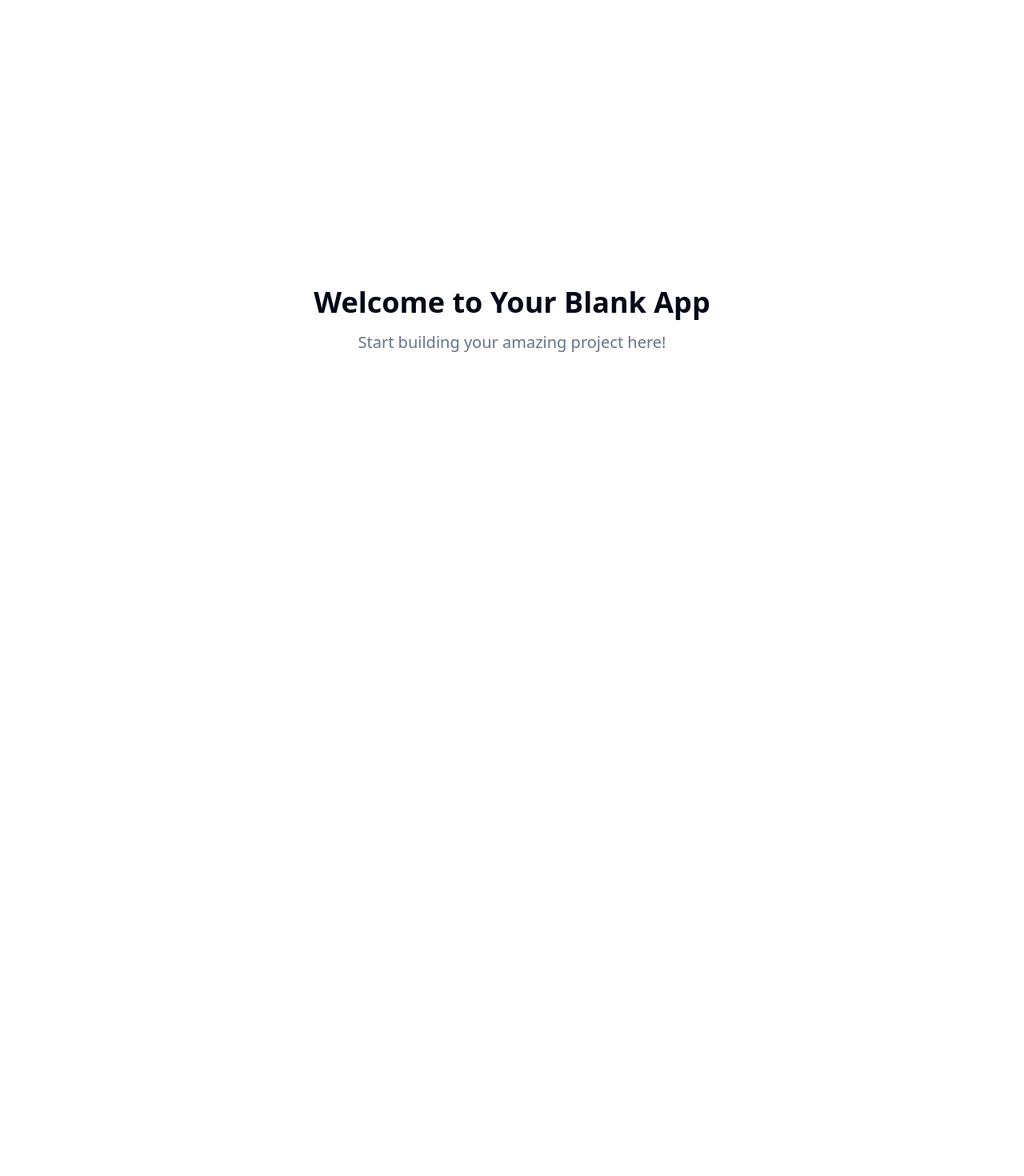
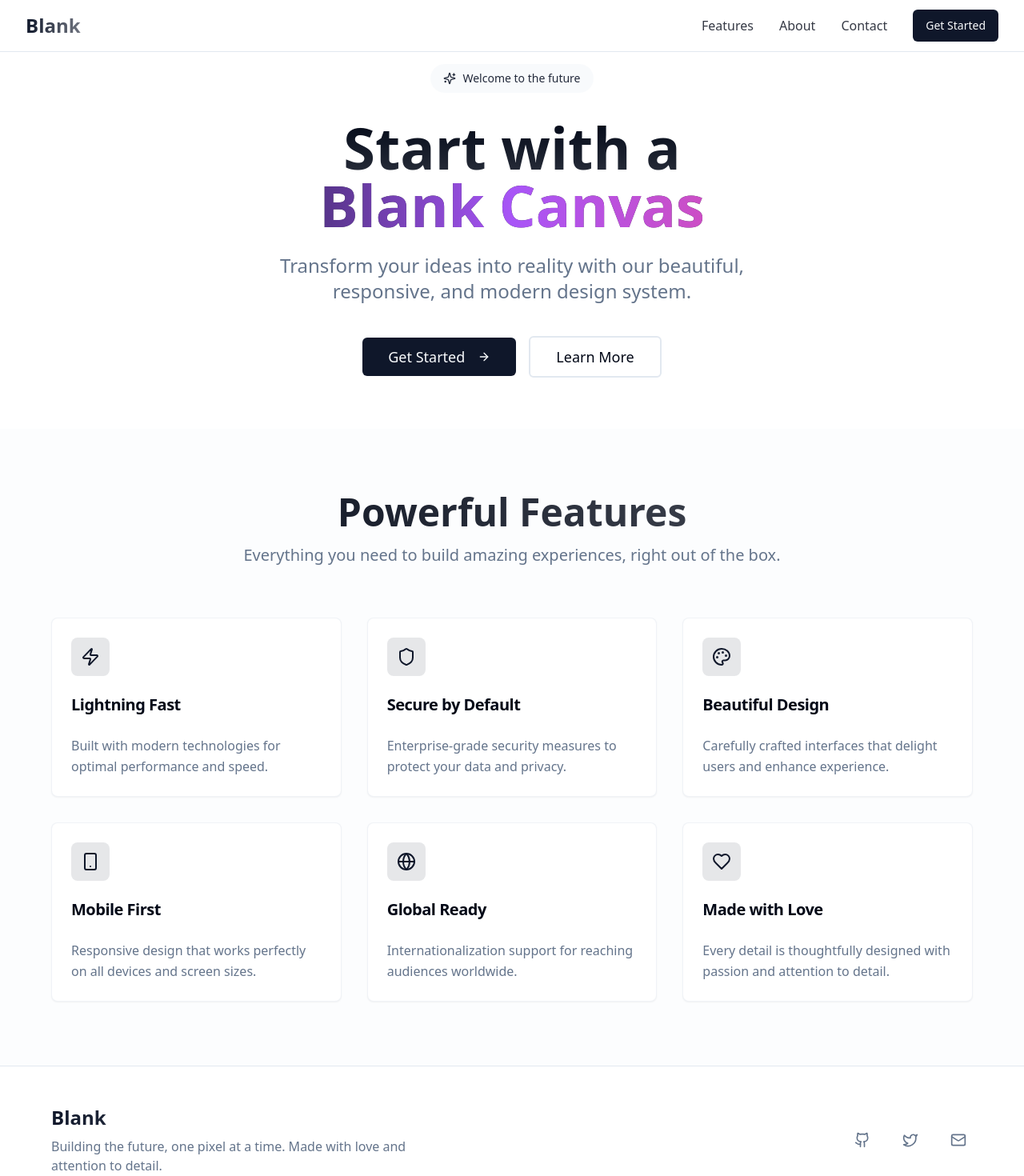
Before and after one commit to shriniketana/silent-space-build-e8957146, a React (Vite) app: page / in a window 1280 px wide. Shown: the top 1470 px of the page at 80% size. Before the commit the page ends 800 px from the top, so only its background shows below. Built offline with nearby package versions, Linux system fonts and the light colour scheme.

Commit message:
feat: Blank commit

```diff
--- /dev/null
+++ b/src/components/Features.tsx
@@ -0,0 +1,81 @@
+
+import { Card, CardContent, CardDescription, CardHeader, CardTitle } from "@/components/ui/card";
+import { Zap, Shield, Palette, Smartphone, Globe, Heart } from "lucide-react";
+
+const features = [
+  {
+    icon: Zap,
+    title: "Lightning Fast",
+    description: "Built with modern technologies for optimal performance and speed."
+  },
+  {
+    icon: Shield,
+    title: "Secure by Default",
+    description: "Enterprise-grade security measures to protect your data and privacy."
+  },
+  {
+    icon: Palette,
+    title: "Beautiful Design",
+    description: "Carefully crafted interfaces that delight users and enhance experience."
+  },
+  {
+    icon: Smartphone,
+    title: "Mobile First",
+    description: "Responsive design that works perfectly on all devices and screen sizes."
+  },
+  {
+    icon: Globe,
+    title: "Global Ready",
+    description: "Internationalization support for reaching audiences worldwide."
+  },
+  {
+    icon: Heart,
+    title: "Made with Love",
+    description: "Every detail is thoughtfully designed with passion and attention to detail."
+  }
+];
+
+const Features = () => {
+  return (
+    <section id="features" className="py-20 px-4 sm:px-6 lg:px-8 bg-secondary/20">
+      <div className="container mx-auto">
+        <div className="text-center mb-16">
+          <h2 className="text-3xl sm:text-4xl lg:text-5xl font-bold mb-4 bg-gradient-to-r from-foreground to-foreground/70 bg-clip-text text-transparent">
+            Powerful Features
+          </h2>
+          <p className="text-xl text-muted-foreground max-w-2xl mx-auto">
+            Everything you need to build amazing experiences, right out of the box.
+          </p>
+        </div>
+
+        <div className="grid grid-cols-1 md:grid-cols-2 lg:grid-cols-3 gap-8">
+          {features.map((feature, index) => {
+            const Icon = feature.icon;
+            return (
+              <Card
+                key={index}
+                className="group hover:shadow-lg transition-all duration-300 hover:-translate-y-1 border-border/50 hover:border-primary/20"
+              >
+                <CardHeader>
+                  <div className="w-12 h-12 bg-primary/10 rounded-lg flex items-center justify-center mb-4 group-hover:bg-primary/20 transition-colors">
+                    <Icon size={24} className="text-primary" />
+                  </div>
+                  <CardTitle className="text-xl group-hover:text-primary transition-colors">
+                    {feature.title}
+                  </CardTitle>
+                </CardHeader>
+                <CardContent>
+                  <CardDescription className="text-base leading-relaxed">
+                    {feature.description}
+                  </CardDescription>
+                </CardContent>
+              </Card>
+            );
+          })}
+        </div>
+      </div>
+    </section>
+  );
+};
+
+export default Features;
--- /dev/null
+++ b/src/components/Footer.tsx
@@ -0,0 +1,53 @@
+
+import { Github, Twitter, Mail } from "lucide-react";
+
+const Footer = () => {
+  return (
+    <footer className="py-12 px-4 sm:px-6 lg:px-8 border-t border-border">
+      <div className="container mx-auto">
+        <div className="flex flex-col md:flex-row justify-between items-center">
+          <div className="mb-8 md:mb-0">
+            <h3 className="text-2xl font-bold bg-gradient-to-r from-primary to-primary/60 bg-clip-text text-transparent mb-2">
+              Blank
+            </h3>
+            <p className="text-muted-foreground max-w-md">
+              Building the future, one pixel at a time. Made with love and attention to detail.
+            </p>
+          </div>
+
+          <div className="flex space-x-6">
+            <a
+              href="#"
+              className="text-muted-foreground hover:text-primary transition-colors p-2 hover:bg-primary/10 rounded-lg"
+              aria-label="GitHub"
+            >
+              <Github size={20} />
+            </a>
+            <a
+              href="#"
+              className="text-muted-foreground hover:text-primary transition-colors p-2 hover:bg-primary/10 rounded-lg"
+              aria-label="Twitter"
+            >
+              <Twitter size={20} />
+            </a>
+            <a
+              href="#"
+              className="text-muted-foreground hover:text-primary transition-colors p-2 hover:bg-primary/10 rounded-lg"
+              aria-label="Email"
+            >
+              <Mail size={20} />
+            </a>
+          </div>
+        </div>
+
+        <div className="mt-8 pt-8 border-t border-border text-center">
+          <p className="text-muted-foreground">
+            © 2024 Blank. All rights reserved. Built with precision and care.
+          </p>
+        </div>
+      </div>
+    </footer>
+  );
+};
+
+export default Footer;
--- /dev/null
+++ b/src/components/Hero.tsx
@@ -0,0 +1,41 @@
+
+import { Button } from "@/components/ui/button";
+import { ArrowRight, Sparkles } from "lucide-react";
+
+const Hero = () => {
+  return (
+    <section className="pt-20 pb-16 px-4 sm:px-6 lg:px-8">
+      <div className="container mx-auto text-center">
+        <div className="max-w-4xl mx-auto">
+          <div className="inline-flex items-center px-4 py-2 rounded-full bg-secondary/50 text-secondary-foreground mb-8 animate-pulse">
+            <Sparkles size={16} className="mr-2" />
+            <span className="text-sm font-medium">Welcome to the future</span>
+          </div>
+
+          <h1 className="text-4xl sm:text-6xl lg:text-7xl font-bold mb-6 bg-gradient-to-b from-foreground to-foreground/70 bg-clip-text text-transparent leading-tight">
+            Start with a
+            <span className="block bg-gradient-to-r from-primary via-purple-500 to-pink-500 bg-clip-text text-transparent">
+              Blank Canvas
+            </span>
+          </h1>
+
+          <p className="text-xl sm:text-2xl text-muted-foreground mb-10 max-w-2xl mx-auto leading-relaxed">
+            Transform your ideas into reality with our beautiful, responsive, and modern design system.
+          </p>
+
+          <div className="flex flex-col sm:flex-row gap-4 justify-center items-center">
+            <Button size="lg" className="bg-primary hover:bg-primary/90 text-primary-foreground px-8 py-6 text-lg group">
+              Get Started
+              <ArrowRight size={20} className="ml-2 group-hover:translate-x-1 transition-transform" />
+            </Button>
+            <Button variant="outline" size="lg" className="px-8 py-6 text-lg border-2">
+              Learn More
+            </Button>
+          </div>
+        </div>
+      </div>
+    </section>
+  );
+};
+
+export default Hero;
--- /dev/null
+++ b/src/components/Navigation.tsx
@@ -0,0 +1,66 @@
+
+import { Button } from "@/components/ui/button";
+import { Menu, X } from "lucide-react";
+import { useState } from "react";
+
+const Navigation = () => {
+  const [isMenuOpen, setIsMenuOpen] = useState(false);
+
+  return (
+    <nav className="fixed top-0 w-full bg-background/80 backdrop-blur-md border-b border-border z-50">
+      <div className="container mx-auto px-4 sm:px-6 lg:px-8">
+        <div className="flex justify-between items-center h-16">
+          <div className="flex items-center">
+            <h1 className="text-2xl font-bold bg-gradient-to-r from-primary to-primary/60 bg-clip-text text-transparent">
+              Blank
+            </h1>
+          </div>
+
+          <div className="hidden md:flex items-center space-x-8">
+            <a href="#features" className="text-foreground/80 hover:text-foreground transition-colors">
+              Features
+            </a>
+            <a href="#about" className="text-foreground/80 hover:text-foreground transition-colors">
+              About
+            </a>
+            <a href="#contact" className="text-foreground/80 hover:text-foreground transition-colors">
+              Contact
+            </a>
+            <Button className="bg-primary hover:bg-primary/90 text-primary-foreground">
+              Get Started
+            </Button>
+          </div>
+
+          <div className="md:hidden">
+            <Button
+              variant="ghost"
+              size="sm"
+              onClick={() => setIsMenuOpen(!isMenuOpen)}
+            >
+              {isMenuOpen ? <X size={20} /> : <Menu size={20} />}
+            </Button>
+          </div>
+        </div>
+
+        {isMenuOpen && (
+          <div className="md:hidden border-t border-border">
+            <div className="px-2 pt-2 pb-3 space-y-1 bg-background">
+              <a href="#features" className="block px-3 py-2 text-foreground/80 hover:text-foreground">
+                Features
+              </a>
+              <a href="#about" className="block px-3 py-2 text-foreground/80 hover:text-foreground">
+                About
+              </a>
+              <a href="#contact" className="block px-3 py-2 text-foreground/80 hover:text-foreground">
+                Contact
+              </a>
+              <Button className="w-full mt-2">Get Started</Button>
+            </div>
+          </div>
+        )}
+      </div>
+    </nav>
+  );
+};
+
+export default Navigation;
--- a/src/pages/Index.tsx
+++ b/src/pages/Index.tsx
@@ -1,12 +1,16 @@
-// Update this page (the content is just a fallback if you fail to update the page)
+
+import Hero from "@/components/Hero";
+import Features from "@/components/Features";
+import Navigation from "@/components/Navigation";
+import Footer from "@/components/Footer";
 
 const Index = () => {
   return (
-    <div className="min-h-screen flex items-center justify-center bg-background">
-      <div className="text-center">
-        <h1 className="text-4xl font-bold mb-4">Welcome to Your Blank App</h1>
-        <p className="text-xl text-muted-foreground">Start building your amazing project here!</p>
-      </div>
+    <div className="min-h-screen bg-background">
+      <Navigation />
+      <Hero />
+      <Features />
+      <Footer />
     </div>
   );
 };
```
